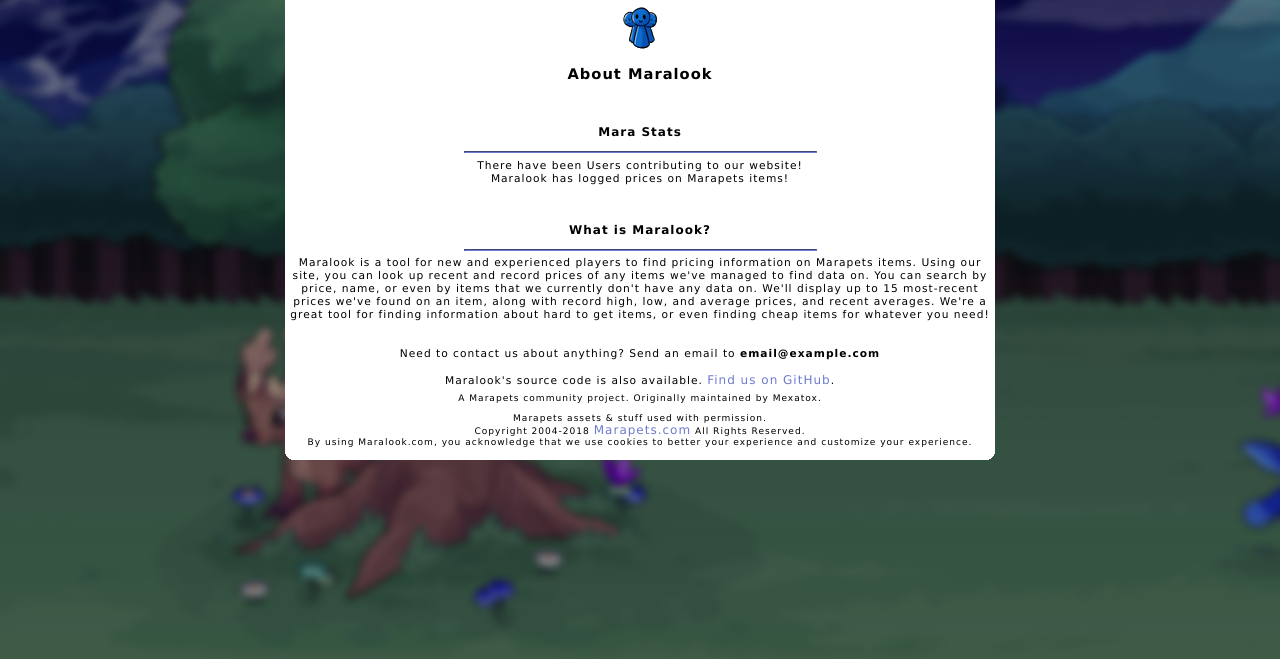
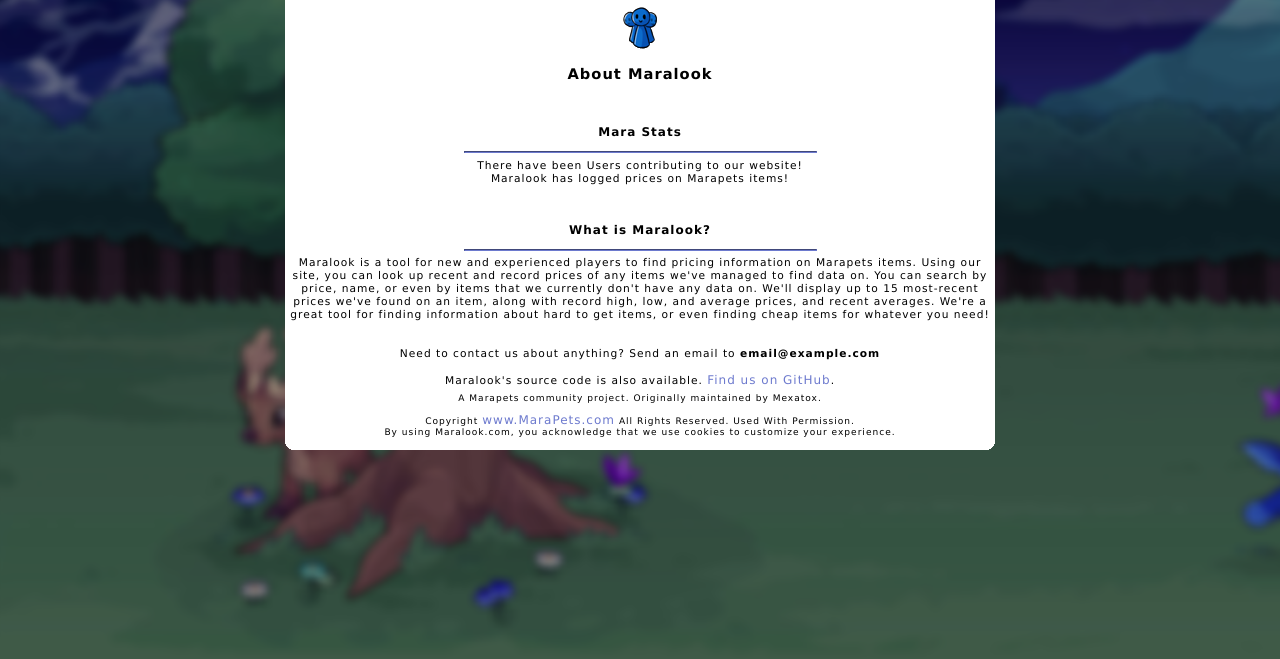
Before and after one commit to applessmillion/maralook, a PHP site: page /about.php in a window 1280 px wide. Shown: the part 125-784 px from the top of the page. Run offline with PHP 8.4, Linux system fonts and the light colour scheme; lists and menus that the app fills with data are empty.

Commit message:
Updated variables
Added error handling variables. Seperated the copyright notice variable. Misc other stuff.

```diff
--- a/web/about.php
+++ b/web/about.php
@@ -1,6 +1,8 @@
 <?php
 //Include pages for variables for texts
 include_once 'vars.php';
+
+
 ?>
 
 <html>
@@ -24,12 +26,13 @@ include_once 'vars.php';
 				</tr>
 				<tr>
 					<th>
-						<p><br>
-						<?php echo $about_desc; ?>
+						<p>
+							<br>
+							<?php echo $about_desc; ?>
 						</p>
 					</th>
 				</tr>
-				<?php echo '<tr><th style="font-size: 85%;">'.$about_madeby.'</br>'.$about_use.'</th></tr>'; ?>
+				<?php echo '<tr><th style="font-size: 85%;">'.$about_madeby.'<br>'.$about_use.'</th></tr>'; ?>
 			</table>
 			<img src="img/corner3.png" width="9" ><img src="img/border.png" width="692" height="9" border="0"><img src="img/corner4.png" width="9">
 		</div>
--- a/web/vars.php
+++ b/web/vars.php
@@ -1,14 +1,12 @@
 <?php
 #########################
-#  TECHNICAL VARIABLES  #
+#    STAT VARIABLES     #
 #########################
 $statuser = file_get_contents("stats.php?total-users");
 $statlog = 	file_get_contents("stats.php?total-logs&format");
 
-
-
 #########################
-#    USEFUL VARIABLES   #
+#   USEFUL VARIABLES    #
 #########################
 $mainpage_notice = "";
 $contact_email = "email@example.com";
@@ -22,7 +20,15 @@ $text_recentnews_first_text = "Example news. Check out the news below for a <str
 $text_recentnews_second_date = "April 26th";
 $text_recentnews_second_text = "Item database has been updated to the new Newth Racing Prizes. Check <a class='head' href='http://www.marapets.com/wishlist.php?do=newest&page=0'>the wishlist</a> for Marapet's newest items.";
 
-
+#########################
+# ERROR PAGE VARIABLES  #
+#########################
+$error404_page_title = "Maralook - Internal Server Error (500)";
+$error404_page_headtext = "Error - Internal Server Error";
+$error404_page_description = "<center>The page you're looking for couldn't be found. Try <a href='../'>returning home</a>. If you think this is an error, feel free to contact us at ".$contact_email.".</center>";
+$error500_page_title = "Maralook - Page Not Found ";
+$error500_page_headtext = "Error - Page Not Found";
+$error500_page_description = "<center>Looks like our server is having some trouble. Try refreshing, and if the problem persists, feel free to contact us at ".$contact_email.".</center>";
 
 #########################
 #  WEBPAGE TEXT BLOCKS  #
@@ -86,6 +92,10 @@ you might even make it on the leaderboards! Maralook reserves the right to remov
 </br>
 ";
 
+#Copyright notice for MaraPets. Required. Change only when needed/requested.
+$copyright_notice = "
+Copyright <a class='head' href='http://www.marapets.com'>www.MaraPets.com</a> All Rights Reserved. Used With Permission.";
+
 #About - Main Descritpion
 $about_desc =
 "
@@ -114,8 +124,7 @@ A Marapets community project. Originally maintained by Mexatox.</br>
 ";
 
 #About - Needed stuff at bottom page
-$about_use =
-"Marapets assets & stuff used with permission.</br>
-Copyright 2004-2018 <a class='head' href='http://www.marapets.com'>Marapets.com</a> All Rights Reserved.</br>
-By using Maralook.com, you acknowledge that we use cookies to better your experience and customize your experience.";
+$about_use = $copyright_notice . "<br>
+By using Maralook.com, you acknowledge that we use cookies to customize your experience.";
+
 ?>
```
